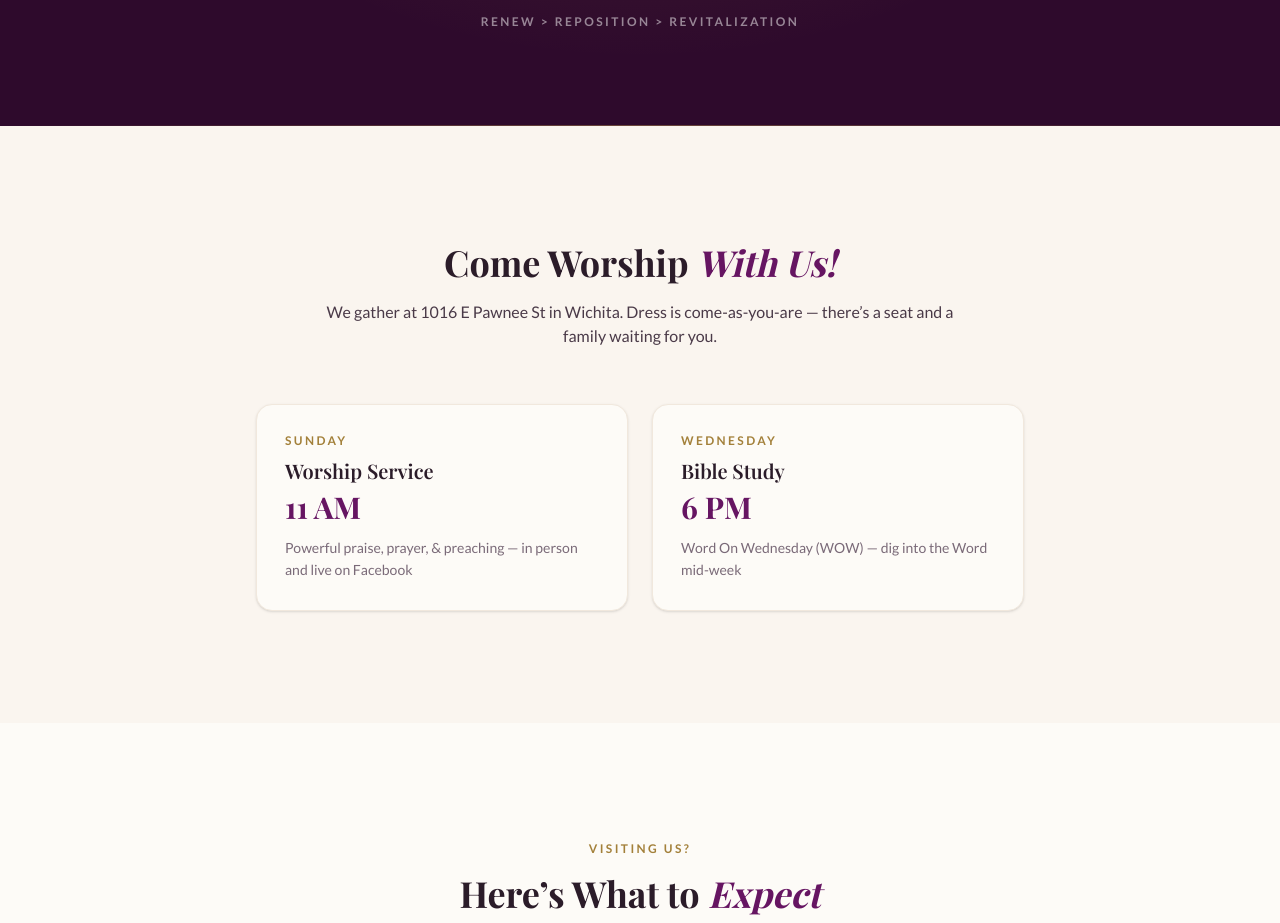
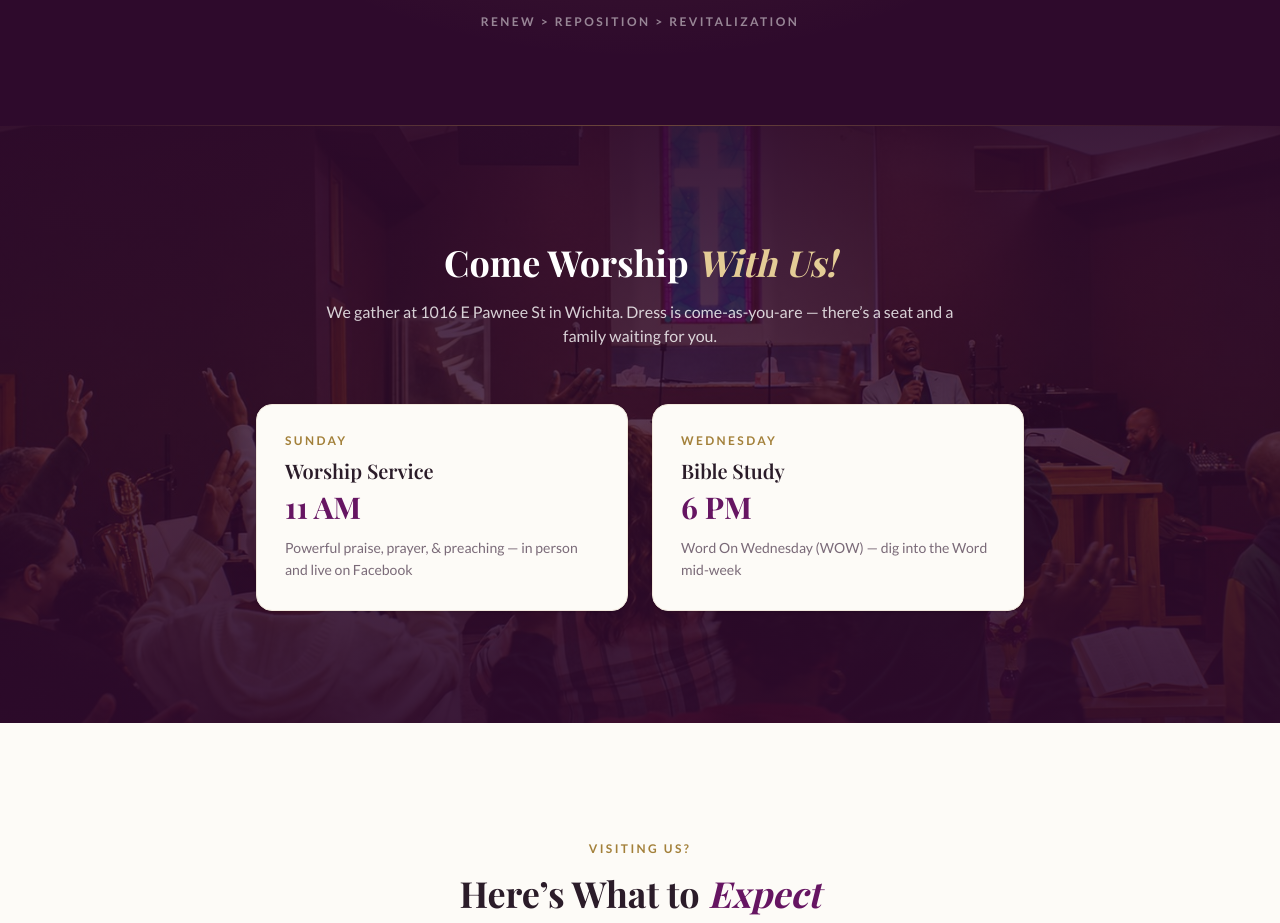
Before and after one commit to edesent/victorycommunityoffaith, a Next.js app: page / in a window 1280 px wide. Shown: the part 2607-3530 px from the top of the page. Built offline with nearby package versions, Linux system fonts and the light colour scheme; a web font is replaced by a local one.

Commit message:
Service times: praise-and-worship photo background behind Come Worship With Us
Co-Authored-By: Claude Fable 5 <noreply@anthropic.com>

```diff
--- a/src/components/ServiceTimes.tsx
+++ b/src/components/ServiceTimes.tsx
@@ -17,14 +17,22 @@ const services = [
 
 export default function ServiceTimes() {
   return (
-    <section id="services" className="py-28 bg-cream">
-      <div className="max-w-7xl mx-auto px-6">
+    <section id="services" className="relative py-28 overflow-hidden bg-brown-deep">
+      {/* Background — praise and worship in our sanctuary */}
+      <img
+        src="/photos/praise-worship.jpg"
+        alt="Praise and worship at Victory Community of Faith"
+        className="absolute inset-0 w-full h-full object-cover opacity-45"
+      />
+      <div className="absolute inset-0 bg-gradient-to-b from-brown-deep/85 via-brown-deep/55 to-brown-deep/85" />
+
+      <div className="relative max-w-7xl mx-auto px-6">
         <AnimateOnScroll>
           <div className="text-center mb-14">
-            <h2 className="font-serif text-3xl md:text-4xl font-bold text-text-dark leading-snug">
-              Come Worship <em className="text-brown-light italic">With Us!</em>
+            <h2 className="font-serif text-3xl md:text-4xl font-bold text-white leading-snug">
+              Come Worship <em className="text-gold-light italic">With Us!</em>
             </h2>
-            <p className="text-text-body mt-3 max-w-2xl mx-auto">
+            <p className="text-white/80 mt-3 max-w-2xl mx-auto">
               We gather at 1016 E Pawnee St in Wichita. Dress is come-as-you-are —
               there&rsquo;s a seat and a family waiting for you.
             </p>
```
Also changed, not shown: public/photos/praise-worship.jpg (added).
